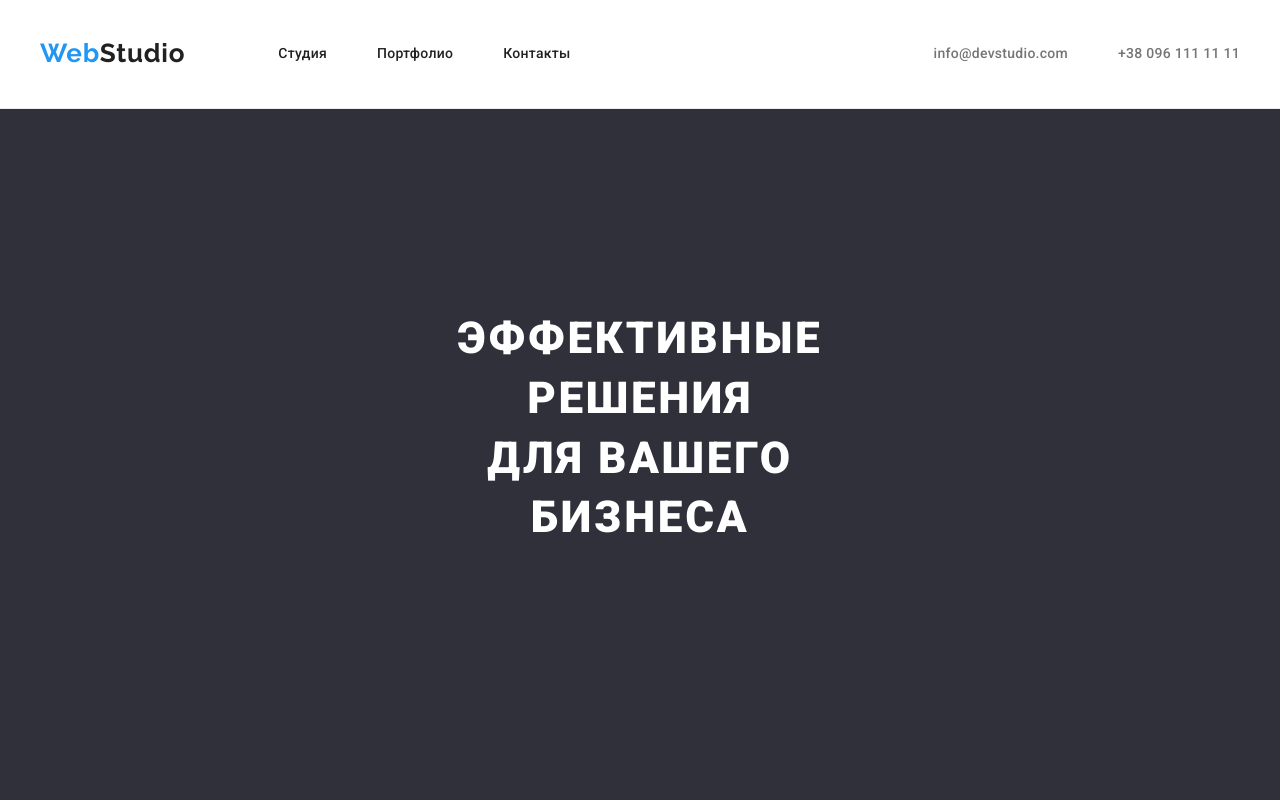
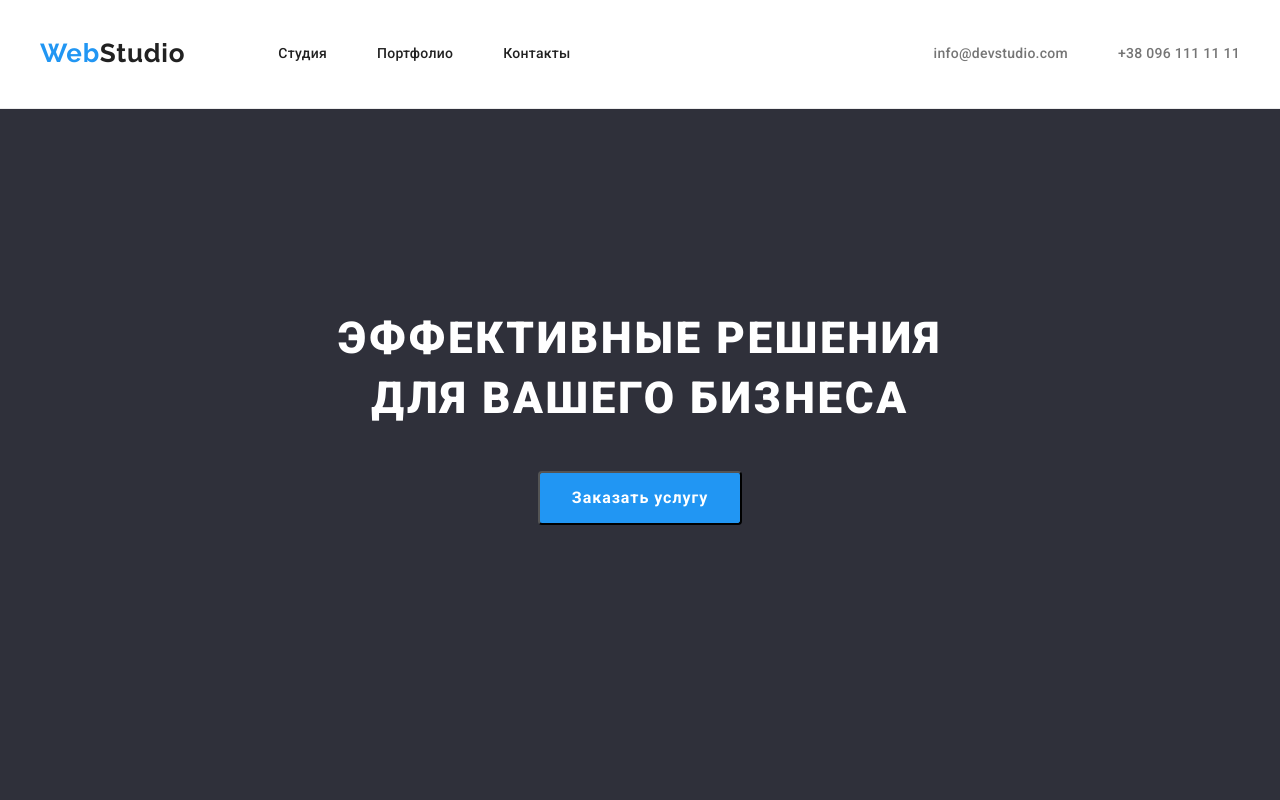
Before and after one commit to Alazardovich/goit-markup-hw-03, a plain HTML site: page index.html in a window 1280 px wide. Shown: the top 800 px of the page. Drawn offline with Linux system fonts and the light colour scheme.

Commit message:
готовое 3е

```diff
--- a/css/styles.css
+++ b/css/styles.css
@@ -119,6 +119,8 @@ body {
   text-align: center;
   letter-spacing: 0.06em;
   text-transform: uppercase;
+  padding-top: 200px;
+  padding-bottom: 280px;
 }
 
 .hero-title {
@@ -130,9 +132,6 @@ body {
   letter-spacing: 0.06em;
   text-transform: uppercase;
   margin: 0 0 30px 0;
-  padding: 200px 452px 280px;
-
-  /* outline */
 }
 
 .auth-nav.link {
```
